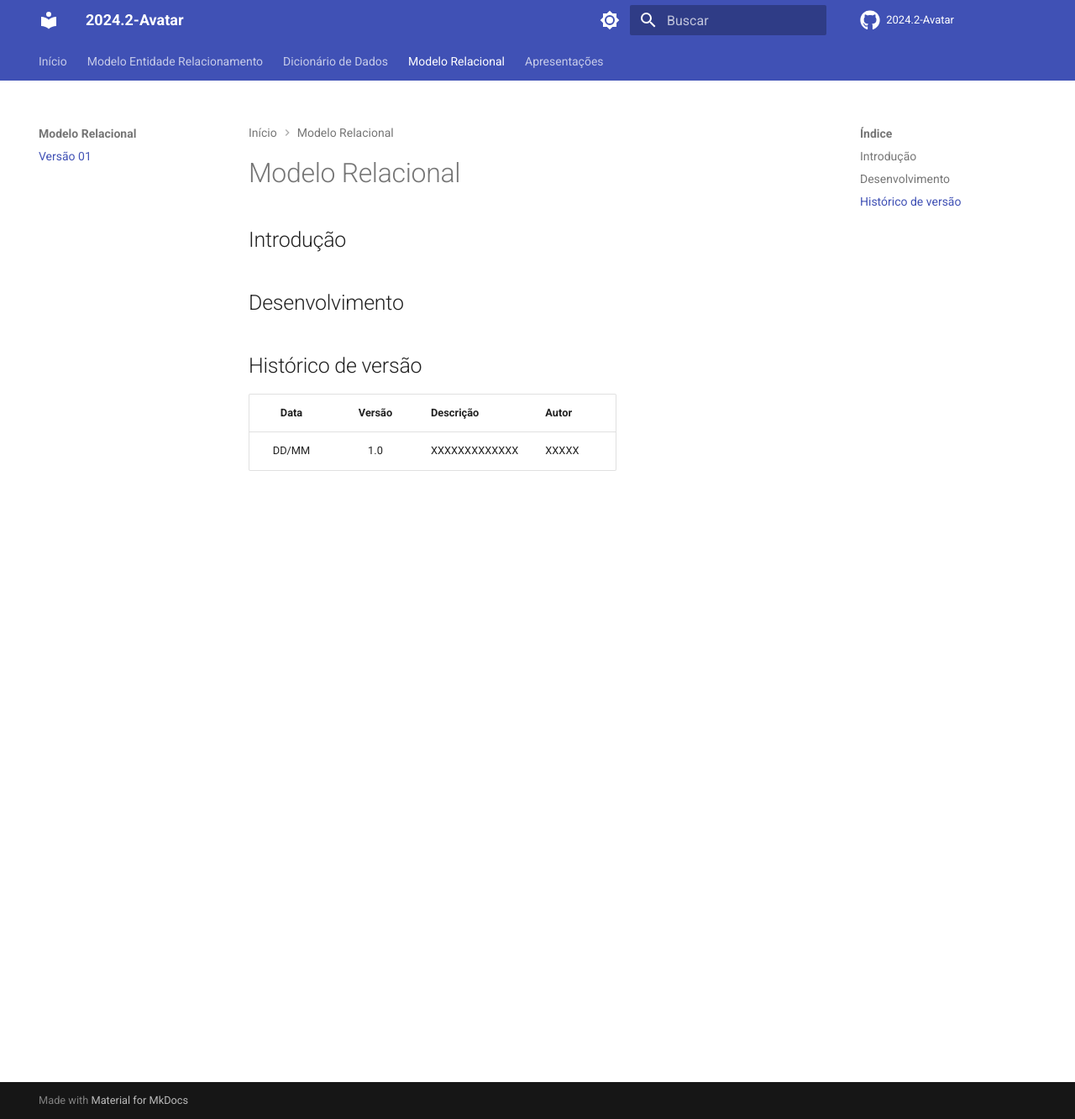
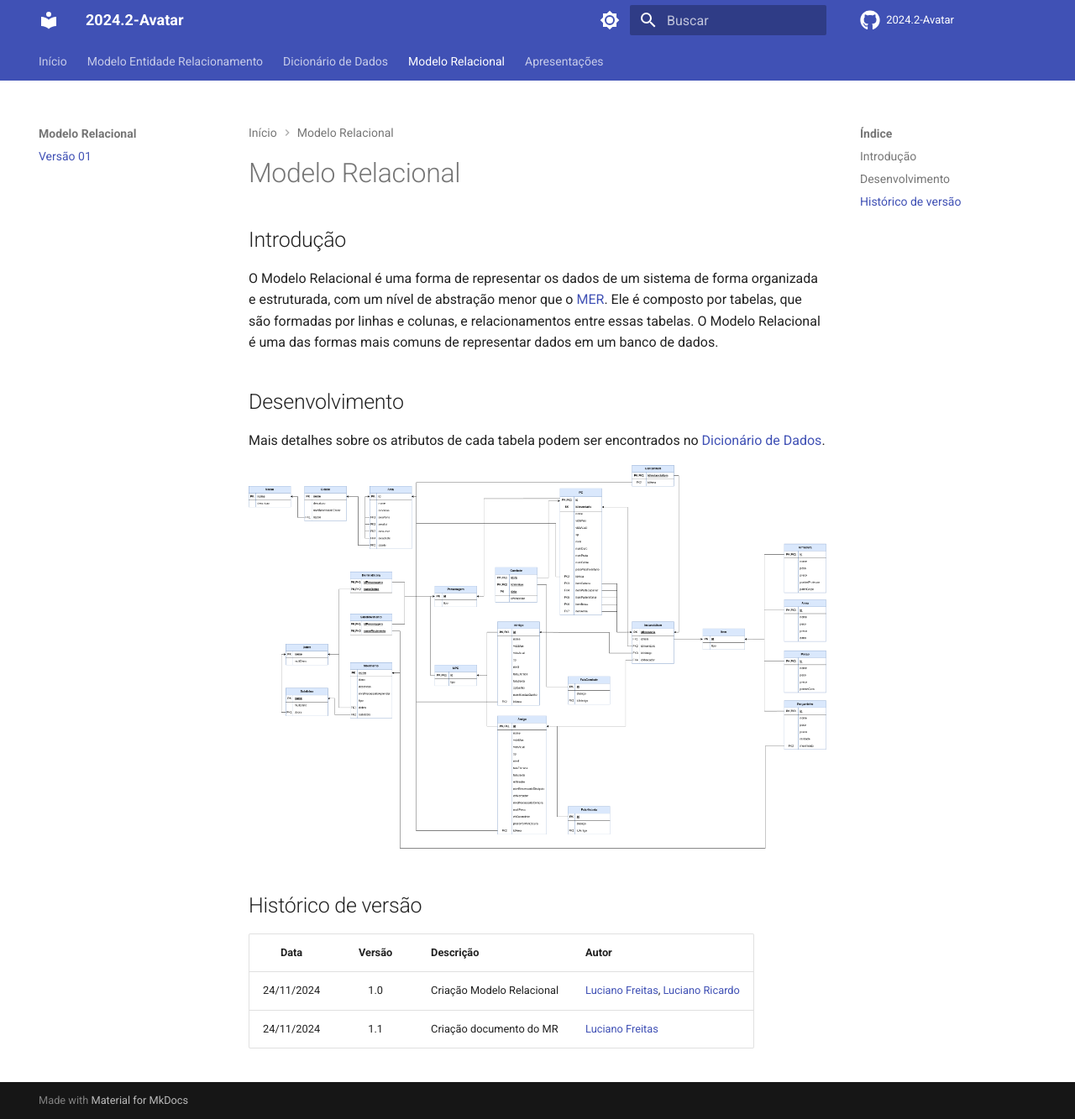
Before and after one commit to SBD1/2024.2-Avatar, an MkDocs documentation site: the page built from docs/MR/v1.md, in a window 1280 px wide and 1333 px high. Shown: the whole window at 84% size. Built offline with MkDocs 1.6.1 and Material for MkDocs 9.7.7, drawn with Linux system fonts in a browser that asks for light colours; comment, search, counter and statistics services are not loaded.

Commit message:
adiciona MR

```diff
--- a/docs/MR/v1.md
+++ b/docs/MR/v1.md
@@ -2,17 +2,22 @@
 
 ## Introdução
 
+O Modelo Relacional é uma forma de representar os dados de um sistema de forma organizada e estruturada, com um nível de abstração menor que o [MER](../MER/v1.md). Ele é composto por tabelas, que são formadas por linhas e colunas, e relacionamentos entre essas tabelas. O Modelo Relacional é uma das formas mais comuns de representar dados em um banco de dados.
 
 
 ## Desenvolvimento
 
+Mais detalhes sobre os atributos de cada tabela podem ser encontrados no [Dicionário de Dados](../DD/v1.md).
+
+![Modelo Relacional](./MR_v1.png)
 
 
 ## Histórico de versão
 
-| Data  | Versão | Descrição     | Autor |
-| :---: | :----: | ------------- | ----- |
-| DD/MM |  1.0   | XXXXXXXXXXXXX | XXXXX |
+|    Data    | Versão | Descrição                 | Autor                                                                                                       |
+| :--------: | :----: | ------------------------- | ----------------------------------------------------------------------------------------------------------- |
+| 24/11/2024 |  1.0   | Criação Modelo Relacional | [Luciano Freitas](https://github.com/luciano-freitas-melo), [Luciano Ricardo](https://github.com/l-ricardo) |
+| 24/11/2024 |  1.1   | Criação documento do MR   | [Luciano Freitas](https://github.com/luciano-freitas-melo)                                                  |
 
 <!--
 Padrão Usuarios GitHub Histórico de Versões --- Não Apagar
```
Also changed, not shown: docs/DD/v1.md (+1 -1 lines), docs/MR/MR_v1.png (added).
